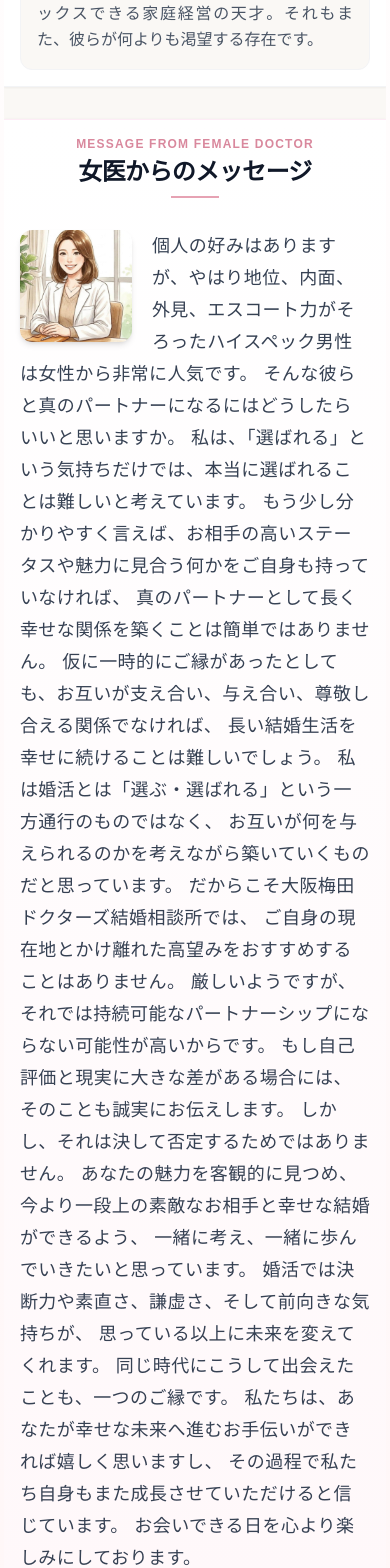
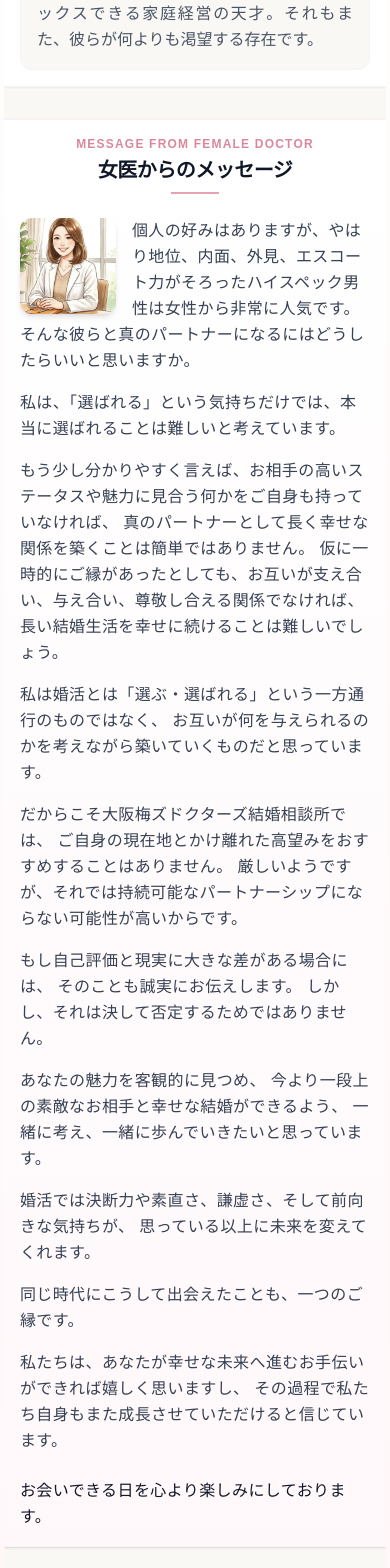
Before and after one commit to shougapan/Toa-Website, a Next.js app: page /advantages in a window 390 px wide. Shown: the part 3560-5128 px from the top of the page. Built offline with nearby package versions, Linux system fonts and the light colour scheme.

Commit message:
added metadata to begeinners site

```diff
--- a/app/advantages/page.tsx
+++ b/app/advantages/page.tsx
@@ -245,22 +245,24 @@ export default function HighSpecStrategyPage() {
   <div className="max-w-4xl mx-auto bg-gradient-to-b from-white to-[#FFF8FA] w-full p-4 sm:p-6 shadow-sm border-y sm:border border-pink-100/60 sm:rounded-3xl">
 
     {/* Header */}
-    <div className="text-center mb-8">
+    <div className="text-center mb-6 sm:mb-8">
       <span className="text-xs font-black text-[#D9889D] uppercase tracking-widest block mb-1">
         Message from Female Doctor
       </span>
 
-      <h2 className="text-2xl sm:text-2xl font-black text-gray-900 tracking-tight">
+      <h2 className="text-xl sm:text-2xl font-black text-gray-900 tracking-tight">
         女医からのメッセージ
       </h2>
 
       <div className="w-12 h-0.5 bg-[#E6A2B3] mx-auto mt-2" />
     </div>
 
-    {/* Letter */}
-    <div className="text-lg sm:text-xl text-gray-700 leading-8 tracking-wide">
+    {/* Letter Container - フォントサイズはスマホでも16px（text-base）を維持 */}
+    <div className="text-base text-gray-700 leading-relaxed tracking-wide">
 
-      <div className="float-left mr-5 mb-3 w-28 sm:w-32 md:w-40">
+      {/* Profile Image - スマホ・PC共通で常に左にフロート（左寄せ） */}
+      {/* スマホ(w-24: 96px) / タブレット以上(sm:w-32: 128px) / デスクトップ(md:w-40: 160px) */}
+      <div className="float-left mr-4 mb-2 w-24 sm:w-32 md:w-40">
         <Image
           src={femaleAdvisor}
           alt="現役女医"
@@ -269,42 +271,65 @@ export default function HighSpecStrategyPage() {
         />
       </div>
 
+      {/* Paragraphs */}
+      <div className="space-y-4">
         <p>
           個人の好みはありますが、やはり地位、内面、外見、エスコート力がそろったハイスペック男性は女性から非常に人気です。
           そんな彼らと真のパートナーになるにはどうしたらいいと思いますか。
+        </p>
 
+        <p>
           私は、「選ばれる」という気持ちだけでは、本当に選ばれることは難しいと考えています。
+        </p>
 
+        <p>
           もう少し分かりやすく言えば、お相手の高いステータスや魅力に見合う何かをご自身も持っていなければ、
           真のパートナーとして長く幸せな関係を築くことは簡単ではありません。
           仮に一時的にご縁があったとしても、お互いが支え合い、与え合い、尊敬し合える関係でなければ、
           長い結婚生活を幸せに続けることは難しいでしょう。
+        </p>
 
+        <p>
           私は婚活とは「選ぶ・選ばれる」という一方通行のものではなく、
           お互いが何を与えられるのかを考えながら築いていくものだと思っています。
+        </p>
 
-        だからこそ大阪梅田ドクターズ結婚相談所では、
+        <p>
+          だからこそ大阪梅ズドクターズ結婚相談所では、
           ご自身の現在地とかけ離れた高望みをおすすめすることはありません。
           厳しいようですが、それでは持続可能なパートナーシップにならない可能性が高いからです。
+        </p>
 
+        <p>
           もし自己評価と現実に大きな差がある場合には、
           そのことも誠実にお伝えします。
           しかし、それは決して否定するためではありません。
+        </p>
 
+        <p>
           あなたの魅力を客観的に見つめ、
           今より一段上の素敵なお相手と幸せな結婚ができるよう、
           一緒に考え、一緒に歩んでいきたいと思っています。
+        </p>
 
+        <p>
           婚活では決断力や素直さ、謙虚さ、そして前向きな気持ちが、
           思っている以上に未来を変えてくれます。
+        </p>
 
+        <p>
           同じ時代にこうして出会えたことも、一つのご縁です。
+        </p>
 
+        <p>
           私たちは、あなたが幸せな未来へ進むお手伝いができれば嬉しく思いますし、
           その過程で私たち自身もまた成長させていただけると信じています。
+        </p>
 
+        <p className="font-medium text-gray-900 pt-2">
           お会いできる日を心より楽しみにしております。
         </p>
+      </div>
 
     </div>
 
--- a/components/Navbar.tsx
+++ b/components/Navbar.tsx
@@ -46,7 +46,6 @@ export default function PremiumNavbar() {
       links: [
         { name: "大阪梅田ドクターズ結婚相談所", href: "/" },
         { name: "ドクターズ結婚相談所が選ばれる理由", href: "/why-us" },
-        { name: "初心者", href: "/beginners" },
       ],
     },
     {
@@ -77,7 +76,11 @@ export default function PremiumNavbar() {
     {
       title: "親御様へ 大切なお子様の結婚を願うあなたへ",
       icon: UserRound,
-      links: [{ name: "親御様がお子様の結婚を願う", href: "/parents" }],
+      links: [{ name: "親御様がお子様の結婚を願う", href: "/parents" },
+         { name: "恋愛初心者、婚活ビギナーのあなたへ", href: "/beginners" },
+
+
+      ],
     },
     {
       title: "婚活に必要な４つのEQとその高め方",
```
Also changed, not shown: app/beginners/page.tsx (+14 -1 lines). Lines whose indentation alone changed are shown as unchanged.
